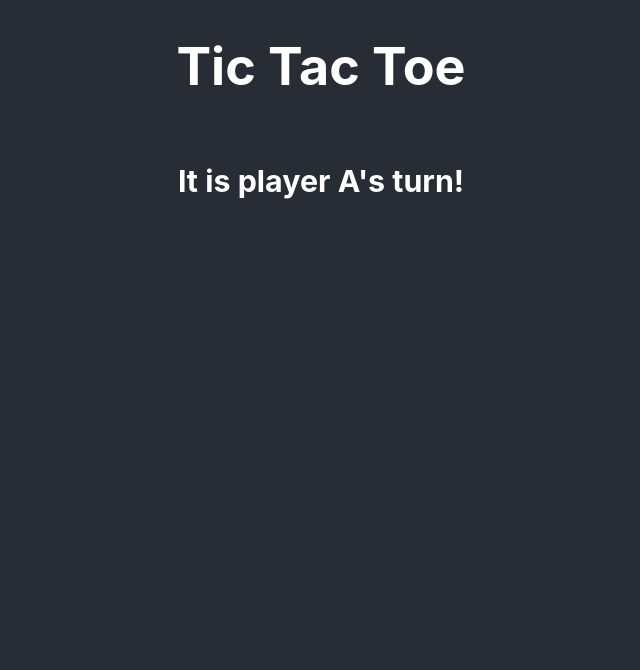
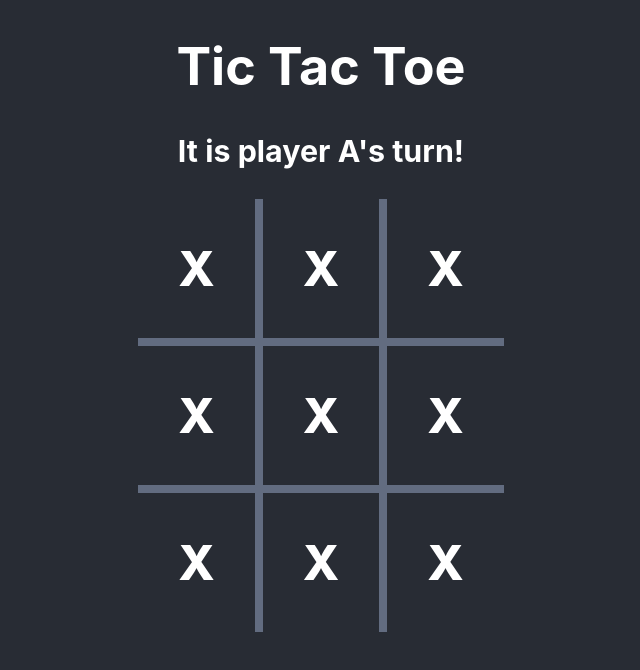
Before and after one commit to this-ting/react-ts-tictactoe, a React (Create React App) app: page / in a window 1280 px wide. Shown: the top 670 px of the page, without its empty margins (319-959 px from the left). Built offline with nearby package versions, Linux system fonts and the light colour scheme.

Commit message:
Add Game component to App & update CSS

```diff
--- a/src/App/App.css
+++ b/src/App/App.css
@@ -1,14 +1,14 @@
 .App {
 	text-align: center;
-}
-
-.App-header {
 	background-color: #282c34;
 	min-height: 100vh;
 	display: flex;
 	flex-direction: column;
 	align-items: center;
 	justify-content: flex-start;
-	font-size: calc(10px + 2vmin);
 	color: white;
 }
+
+.App-header {
+	font-size: calc(10px + 2vmin);
+}
--- a/src/App/App.tsx
+++ b/src/App/App.tsx
@@ -1,5 +1,6 @@
-import React from "react";
+import React, { Component } from "react";
 import "./App.css";
+import Game from "../Game/Game";
 
 interface AppProps {}
 
@@ -7,7 +8,7 @@ interface AppState {
 	player: string;
 }
 
-class App extends React.Component<AppProps, AppState> {
+class App extends Component<AppProps, AppState> {
 	state: AppState = {
 		player: "A",
 	};
@@ -18,6 +19,9 @@ class App extends React.Component<AppProps, AppState> {
 					<h1>Tic Tac Toe</h1>
 					<h3>It is player {this.state.player}'s turn!</h3>
 				</header>
+				<body>
+					<Game />
+				</body>
 			</div>
 		);
 	}
```
